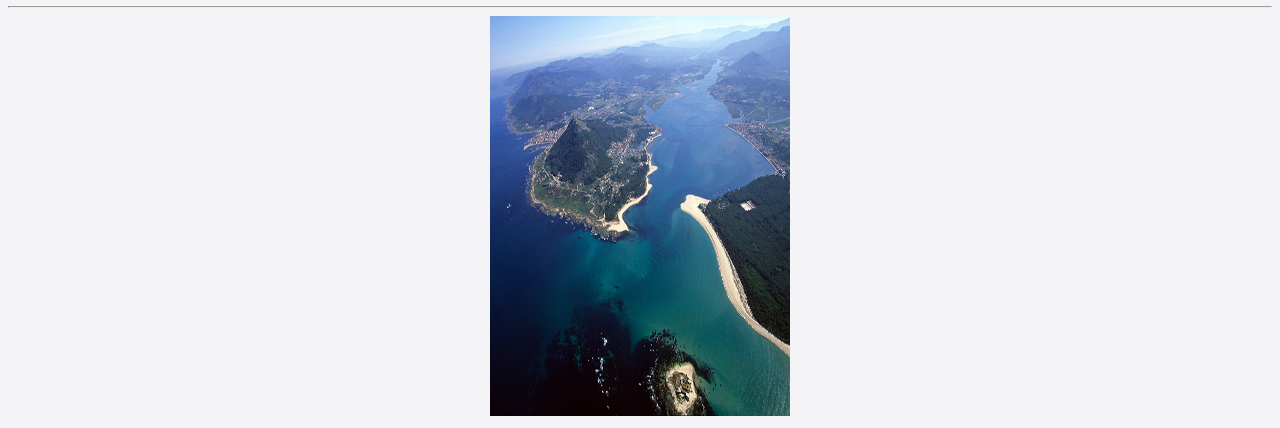
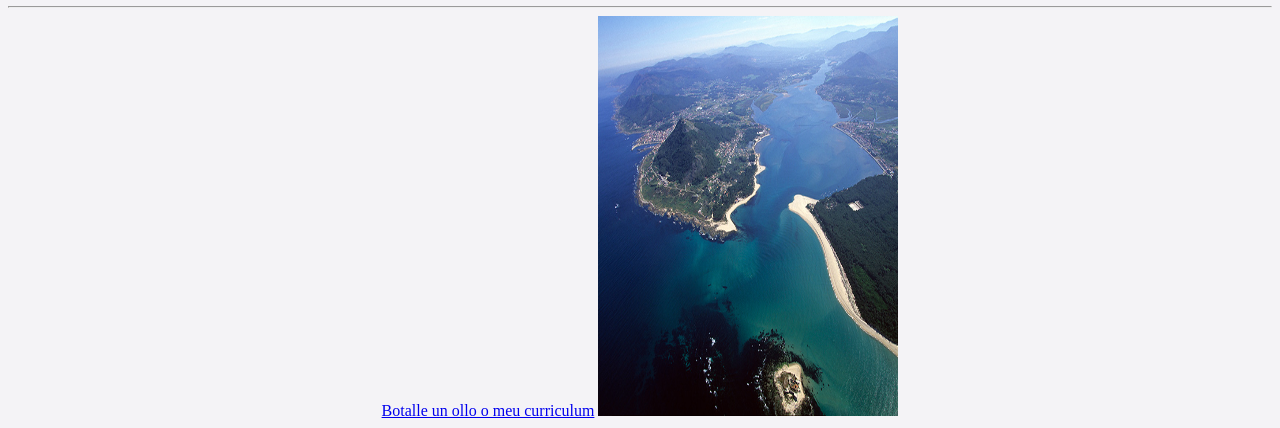
Before and after one commit to rubenfr77/rubenfr77.github.io, a plain HTML site: page index.html in a window 1280 px wide. Shown: the part 1386-1814 px from the top of the page. Drawn offline with Linux system fonts and the light colour scheme.

Commit message:
Update index.html

```diff
--- a/index.html
+++ b/index.html
@@ -48,7 +48,7 @@
 
 
 
-
+ <a href="rubenferreiraCV/index.html">Botalle un ollo o meu curriculum</a>
 
 </body>
 </html>
```
